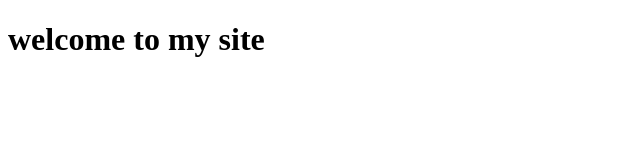
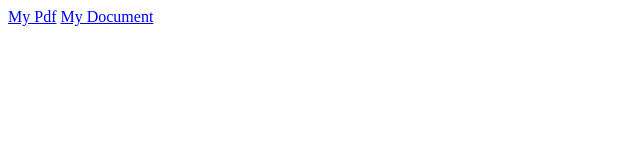
Before and after one commit to kingu56/kingu56.github.io, a plain HTML site: page index.html in a window 1280 px wide. Shown: the whole page, without its empty margins (0-640 px from the left). Drawn offline with Linux system fonts and the light colour scheme.

Commit message:
Add files via upload

```diff
--- a/index.html
+++ b/index.html
@@ -25,7 +25,7 @@ j=d.createElement(s),dl=l!='dataLayer'?'&l='+l:'';j.async=true;j.src=
 height="0" width="0" style="display:none;visibility:hidden"></iframe></noscript>
 <!-- End Google Tag Manager (noscript) -->
 
-
-        <h1> welcome to my site</h1>
+        <a href="document.pdf">My Pdf</a>
+          <a href="word.doc">My Document</a>
     </body>
 </html>
```
